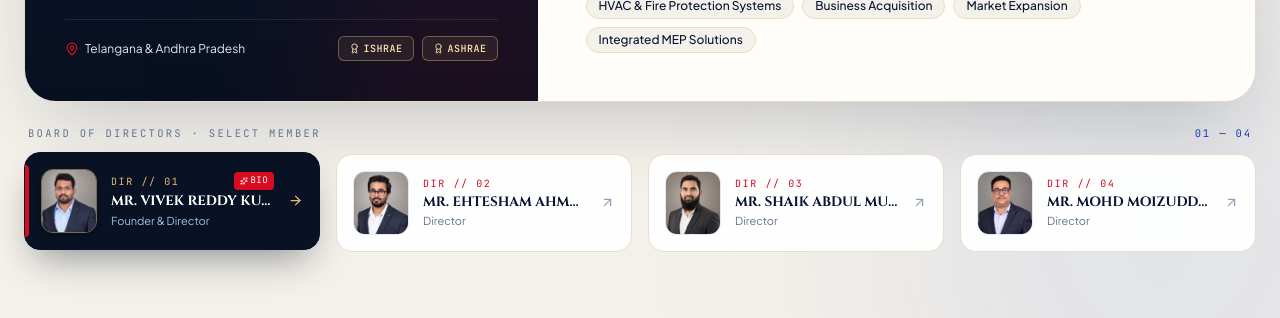
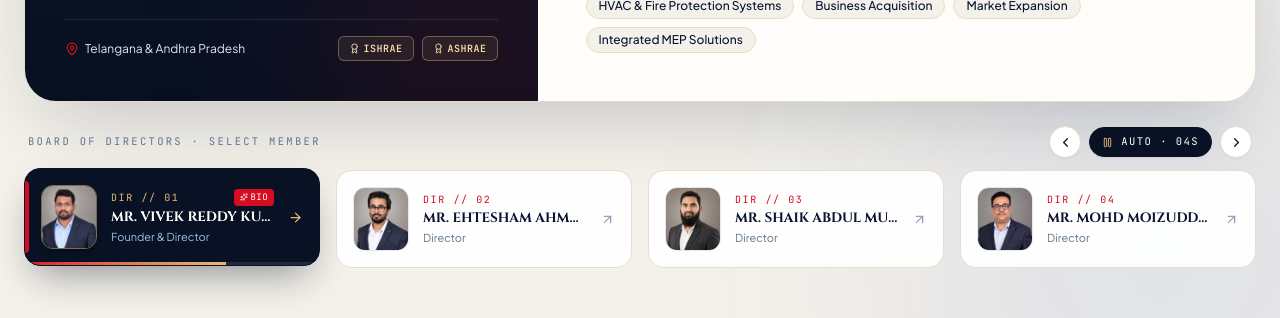
Before and after one commit to salesvericoneng-beep/Vericon, a React (Vite) app: page / in a window 1280 px wide. Shown: the part 6760-7078 px from the top of the page. Built offline with nearby package versions, Linux system fonts and the light colour scheme.

Commit message:
feat(leadership): add 10-second auto-slide carousel with pause-on-hover and live countdown dock

```diff
--- a/src/components/home/BottomSection.jsx
+++ b/src/components/home/BottomSection.jsx
@@ -9,16 +9,22 @@ import {
   CheckCircle2,
   ArrowUpRight,
   Sparkles,
+  Play,
+  Pause,
+  ChevronLeft,
+  ChevronRight,
 } from 'lucide-react';
 import { directors } from '../../data/directors';
 
-function BoardDockCard({ director, isActive, onSelect }) {
+const SLIDE_DURATION_MS = 10000;
+
+function BoardDockCard({ director, isActive, progressPct, isAutoPlay, onSelect }) {
   return (
     <button
       type="button"
       onClick={() => onSelect(director)}
       aria-pressed={isActive}
-      className={`group relative text-left rounded-2xl p-3 sm:p-4 transition-all duration-300 flex items-center gap-3.5 border cursor-pointer focus:outline-none focus-visible:ring-2 focus-visible:ring-[#123EB7] ${
+      className={`group relative text-left rounded-2xl p-3 sm:p-4 overflow-hidden transition-all duration-300 flex items-center gap-3.5 border cursor-pointer focus:outline-none focus-visible:ring-2 focus-visible:ring-[#123EB7] ${
         isActive
           ? 'bg-[#081224] text-white border-[#081224] shadow-[0_18px_38px_-12px_rgba(8,18,36,0.45)] -translate-y-0.5'
           : 'bg-white/95 hover:bg-white text-[#081530] border-[#E5DEC9] hover:border-[#123EB7]/40 hover:shadow-md'
@@ -95,6 +101,19 @@ function BoardDockCard({ director, isActive, onSelect }) {
             : 'text-slate-400 group-hover:text-[#123EB7] group-hover:translate-x-0.5 group-hover:-translate-y-0.5'
         }`}
       />
+
+      {/* 10-Second Auto-Slide Progress Bar on Active Card */}
+      {isActive && isAutoPlay && (
+        <span
+          aria-hidden="true"
+          className="absolute bottom-0 left-0 right-0 h-[3px] bg-white/10"
+        >
+          <span
+            className="block h-full bg-gradient-to-r from-[#D80C20] to-[#E5B973] transition-[width] duration-100 ease-linear"
+            style={{ width: `${progressPct}%` }}
+          />
+        </span>
+      )}
     </button>
   );
 }
@@ -266,14 +285,58 @@ export default function BottomSection() {
   const [selectedId, setSelectedId] = useState(directors[0].id);
   const [activeChapter, setActiveChapter] = useState('vision');
   const [isModalOpen, setIsModalOpen] = useState(false);
+  const [isAutoPlay, setIsAutoPlay] = useState(true);
+  const [isHovered, setIsHovered] = useState(false);
+  const [elapsedMs, setElapsedMs] = useState(0);
 
+  const selectedIndex = directors.findIndex((d) => d.id === selectedId);
   const selectedDirector =
-    directors.find((d) => d.id === selectedId) || directors[0];
+    selectedIndex >= 0 ? directors[selectedIndex] : directors[0];
 
   const handleSelectDirector = (director) => {
     setSelectedId(director.id);
     setActiveChapter('vision');
+    setElapsedMs(0);
   };
+
+  const handleStep = (delta) => {
+    const currentIdx = selectedIndex >= 0 ? selectedIndex : 0;
+    const nextIdx = (currentIdx + delta + directors.length) % directors.length;
+    handleSelectDirector(directors[nextIdx]);
+  };
+
+  const handleSelectChapter = (chapterId) => {
+    setActiveChapter(chapterId);
+    setElapsedMs(0);
+  };
+
+  useEffect(() => {
+    if (!isAutoPlay || isHovered || isModalOpen) return undefined;
+
+    const tick = 100;
+    const timer = setInterval(() => {
+      setElapsedMs((prev) => prev + tick);
+    }, tick);
+
+    return () => clearInterval(timer);
+  }, [isAutoPlay, isHovered, isModalOpen]);
+
+  useEffect(() => {
+    if (elapsedMs < SLIDE_DURATION_MS) return;
+    setSelectedId((currId) => {
+      const idx = directors.findIndex((d) => d.id === currId);
+      const next = directors[(idx + 1) % directors.length];
+      return next.id;
+    });
+    setActiveChapter('vision');
+    setElapsedMs(0);
+  }, [elapsedMs]);
+
+  const progressPct = Math.min(100, (elapsedMs / SLIDE_DURATION_MS) * 100);
+  const remainingSec = Math.max(
+    1,
+    Math.ceil((SLIDE_DURATION_MS - elapsedMs) / 1000)
+  );
 
   const allParagraphs = selectedDirector.chapters
     ? selectedDirector.chapters.flatMap((c) => c.paragraphs)
@@ -317,6 +380,8 @@ export default function BottomSection() {
         {/* MONUMENTAL TWO-PAGE MAGAZINE SPREAD */}
         <div
           id="director-dossier"
+          onMouseEnter={() => setIsHovered(true)}
+          onMouseLeave={() => setIsHovered(false)}
           className="rounded-[2rem] overflow-hidden bg-[#FFFDF9] border border-[#E4DEC9] shadow-[0_32px_80px_-22px_rgba(8,21,48,0.22)]"
         >
           <AnimatePresence mode="wait">
@@ -493,7 +558,7 @@ export default function BottomSection() {
                             <button
                               key={chapter.id}
                               type="button"
-                              onClick={() => setActiveChapter(chapter.id)}
+                              onClick={() => handleSelectChapter(chapter.id)}
                               className={`pb-3 -mb-px font-display text-xs sm:text-[13px] tracking-wide transition-all cursor-pointer border-b-2 ${
                                 selected
                                   ? 'border-[#D80C20] text-[#081530] font-bold'
@@ -506,7 +571,7 @@ export default function BottomSection() {
                         })}
                         <button
                           type="button"
-                          onClick={() => setActiveChapter('all')}
+                          onClick={() => handleSelectChapter('all')}
                           className={`pb-3 -mb-px font-tech text-[11px] uppercase tracking-wider transition-all cursor-pointer border-b-2 ${
                             activeChapter === 'all'
                               ? 'border-[#123EB7] text-[#123EB7] font-semibold'
@@ -605,13 +670,58 @@ export default function BottomSection() {
 
         {/* BOARD OF DIRECTORS INTERACTIVE SELECTOR DOCK */}
         <div className="mt-6">
-          <div className="flex items-center justify-between mb-3 px-1">
+          <div className="flex flex-wrap items-center justify-between gap-3 mb-3 px-1">
             <span className="font-tech text-[10.5px] uppercase tracking-[0.22em] text-slate-500">
               Board of Directors · Select Member
             </span>
-            <span className="font-tech text-[10.5px] uppercase tracking-[0.18em] text-[#123EB7]">
-              01 — 04
-            </span>
+
+            {/* Auto-Slide 10s + Step Controls */}
+            <div className="flex items-center gap-2">
+              <button
+                type="button"
+                onClick={() => handleStep(-1)}
+                aria-label="Previous director"
+                className="w-8 h-8 rounded-full bg-white hover:bg-[#081224] text-[#081530] hover:text-white border border-[#E5DEC9] flex items-center justify-center transition-colors shadow-xs cursor-pointer"
+              >
+                <ChevronLeft size={15} />
+              </button>
+
+              <button
+                type="button"
+                onClick={() => setIsAutoPlay((prev) => !prev)}
+                aria-pressed={isAutoPlay}
+                className={`inline-flex items-center gap-2 px-3 py-1.5 rounded-full border font-tech text-[10.5px] uppercase tracking-[0.14em] transition-all cursor-pointer ${
+                  isAutoPlay
+                    ? 'bg-[#081224] text-white border-[#081224] shadow-xs'
+                    : 'bg-white text-slate-600 border-[#E5DEC9] hover:text-[#081530]'
+                }`}
+              >
+                {isAutoPlay ? (
+                  <>
+                    <Pause size={11} className="text-[#E5B973]" />
+                    <span>
+                      {isHovered || isModalOpen
+                        ? 'Paused · 10s'
+                        : `Auto · ${String(remainingSec).padStart(2, '0')}s`}
+                    </span>
+                  </>
+                ) : (
+                  <>
+                    <Play size={11} className="text-[#D80C20]" />
+                    <span>Auto Slide Off</span>
+                  </>
+                )}
+              </button>
+
+              <button
+                type="button"
+                onClick={() => handleStep(1)}
+                aria-label="Next director"
+                className="w-8 h-8 rounded-full bg-white hover:bg-[#081224] text-[#081530] hover:text-white border border-[#E5DEC9] flex items-center justify-center transition-colors shadow-xs cursor-pointer"
+              >
+                <ChevronRight size={15} />
+              </button>
+            </div>
           </div>
           <div className="grid grid-cols-1 sm:grid-cols-2 lg:grid-cols-4 gap-3 sm:gap-4">
             {directors.map((director) => (
@@ -619,6 +729,8 @@ export default function BottomSection() {
                 key={director.id}
                 director={director}
                 isActive={director.id === selectedId}
+                progressPct={progressPct}
+                isAutoPlay={isAutoPlay}
                 onSelect={handleSelectDirector}
               />
             ))}
```
